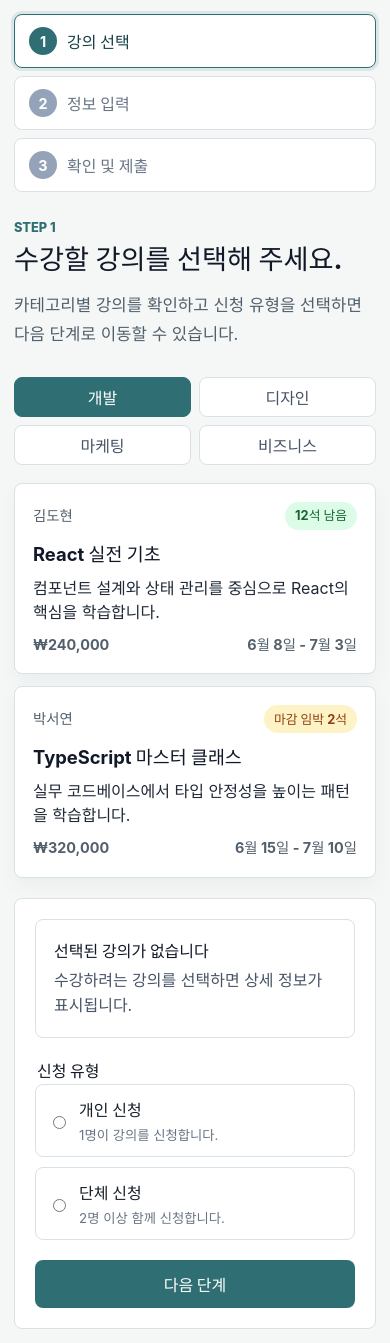
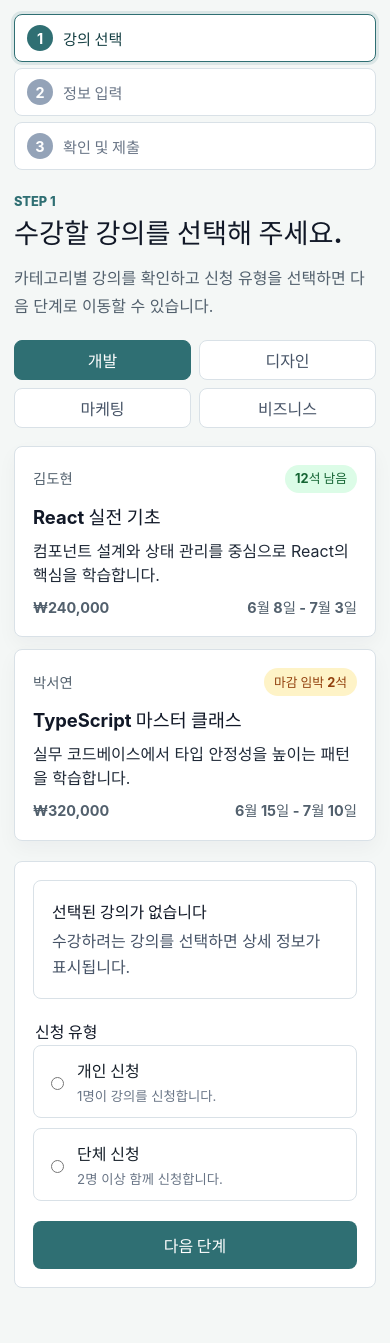
Before and after one commit to MunJinYeong/multi-step-registration, a React (Vite) app: page / in a window 390 px wide. After the commit the page ends 1302 px from the top, so only its background shows below. Built offline with nearby package versions, Linux system fonts and the light colour scheme.

Commit message:
style: '반응형 신청 화면 레이아웃 개선'

```diff
--- a/src/styles.css
+++ b/src/styles.css
@@ -18,6 +18,7 @@ body {
   margin: 0;
   min-width: 320px;
   min-height: 100vh;
+  overflow-x: hidden;
 }
 
 button,
@@ -101,6 +102,12 @@ button:disabled {
   box-shadow: 0 0 0 3px rgba(47, 111, 115, 0.12);
 }
 
+.step-indicator__item[data-state="complete"] {
+  color: #17635f;
+  border-color: #9cc9c6;
+  background: #f0fdfa;
+}
+
 .step-indicator__number {
   display: grid;
   flex: 0 0 28px;
@@ -114,6 +121,10 @@ button:disabled {
 }
 
 .step-indicator__item[data-state="current"] .step-indicator__number {
+  background: #2f6f73;
+}
+
+.step-indicator__item[data-state="complete"] .step-indicator__number {
   background: #2f6f73;
 }
 
@@ -185,10 +196,12 @@ button:disabled {
 .course-card strong {
   color: #111827;
   font-size: 1.15rem;
+  overflow-wrap: anywhere;
 }
 
 .course-card span {
   line-height: 1.5;
+  overflow-wrap: anywhere;
 }
 
 .course-card__topline,
@@ -264,6 +277,7 @@ button:disabled {
 .summary-list dd {
   margin: 0;
   color: #111827;
+  overflow-wrap: anywhere;
 }
 
 .enrollment-type {
@@ -311,11 +325,16 @@ button:disabled {
 .form-panel {
   display: grid;
   gap: 24px;
+  width: 100%;
   max-width: 760px;
   padding: 24px;
   background: #ffffff;
   border: 1px solid #d9e1e7;
   border-radius: 8px;
+}
+
+.applicant-step .form-panel {
+  max-width: 860px;
 }
 
 .field-grid {
@@ -457,6 +476,7 @@ button:disabled {
 
 .primary-action {
   min-height: 48px;
+  min-width: 112px;
   padding: 0 18px;
   color: #ffffff;
   background: #2f6f73;
@@ -467,6 +487,7 @@ button:disabled {
 
 .secondary-action {
   min-height: 48px;
+  min-width: 112px;
   padding: 0 18px;
   color: #1f2937;
   background: #ffffff;
@@ -486,6 +507,10 @@ button:disabled {
 .primary-action:focus-visible {
   background: #245b5f;
   outline: none;
+}
+
+.primary-action:disabled {
+  background: #8bb7ba;
 }
 
 .text-action {
@@ -508,6 +533,7 @@ button:disabled {
 .review-grid {
   display: grid;
   gap: 16px;
+  width: 100%;
   max-width: 860px;
 }
 
@@ -564,6 +590,10 @@ button:disabled {
   border-radius: 8px;
 }
 
+.participant-summary span {
+  overflow-wrap: anywhere;
+}
+
 .participant-summary span:first-child {
   color: #111827;
   font-weight: 800;
@@ -582,6 +612,7 @@ button:disabled {
   gap: 10px;
   color: #111827;
   font-weight: 800;
+  line-height: 1.5;
 }
 
 .terms-check input {
@@ -714,6 +745,12 @@ button:disabled {
     grid-template-columns: 1fr;
   }
 
+  .form-panel,
+  .review-grid,
+  .submit-panel {
+    max-width: none;
+  }
+
   .complete-meta {
     grid-template-columns: 1fr;
   }
@@ -728,12 +765,32 @@ button:disabled {
     padding: 14px;
   }
 
+  .section-heading {
+    margin: 24px 0 20px;
+  }
+
   .section-heading h1 {
     font-size: 1.7rem;
   }
 
+  .section-heading p:last-child {
+    font-size: 1rem;
+  }
+
+  .step-indicator {
+    gap: 6px;
+  }
+
   .step-indicator__item {
     min-height: 48px;
+    padding: 10px 12px;
+    font-size: 0.95rem;
+  }
+
+  .step-indicator__number {
+    flex-basis: 26px;
+    width: 26px;
+    height: 26px;
   }
 
   .category-tabs {
@@ -745,6 +802,15 @@ button:disabled {
     width: 100%;
   }
 
+  .course-card,
+  .selected-panel,
+  .form-panel,
+  .review-card,
+  .submit-panel,
+  .complete-hero {
+    padding: 18px;
+  }
+
   .summary-list div {
     grid-template-columns: 1fr;
     gap: 4px;
@@ -752,6 +818,7 @@ button:disabled {
 
   .participant-card {
     grid-template-columns: 1fr;
+    padding: 14px;
   }
 
   .review-card__header {
@@ -766,4 +833,22 @@ button:disabled {
   .text-action {
     width: 100%;
   }
+
+  .step-actions {
+    display: grid;
+    grid-template-columns: 1fr;
+  }
+
+  .primary-action,
+  .secondary-action {
+    width: 100%;
+  }
+
+  .count-stepper {
+    grid-template-columns: 44px minmax(0, 1fr) 44px;
+  }
+
+  .complete-hero h1 {
+    font-size: 1.8rem;
+  }
 }
```
